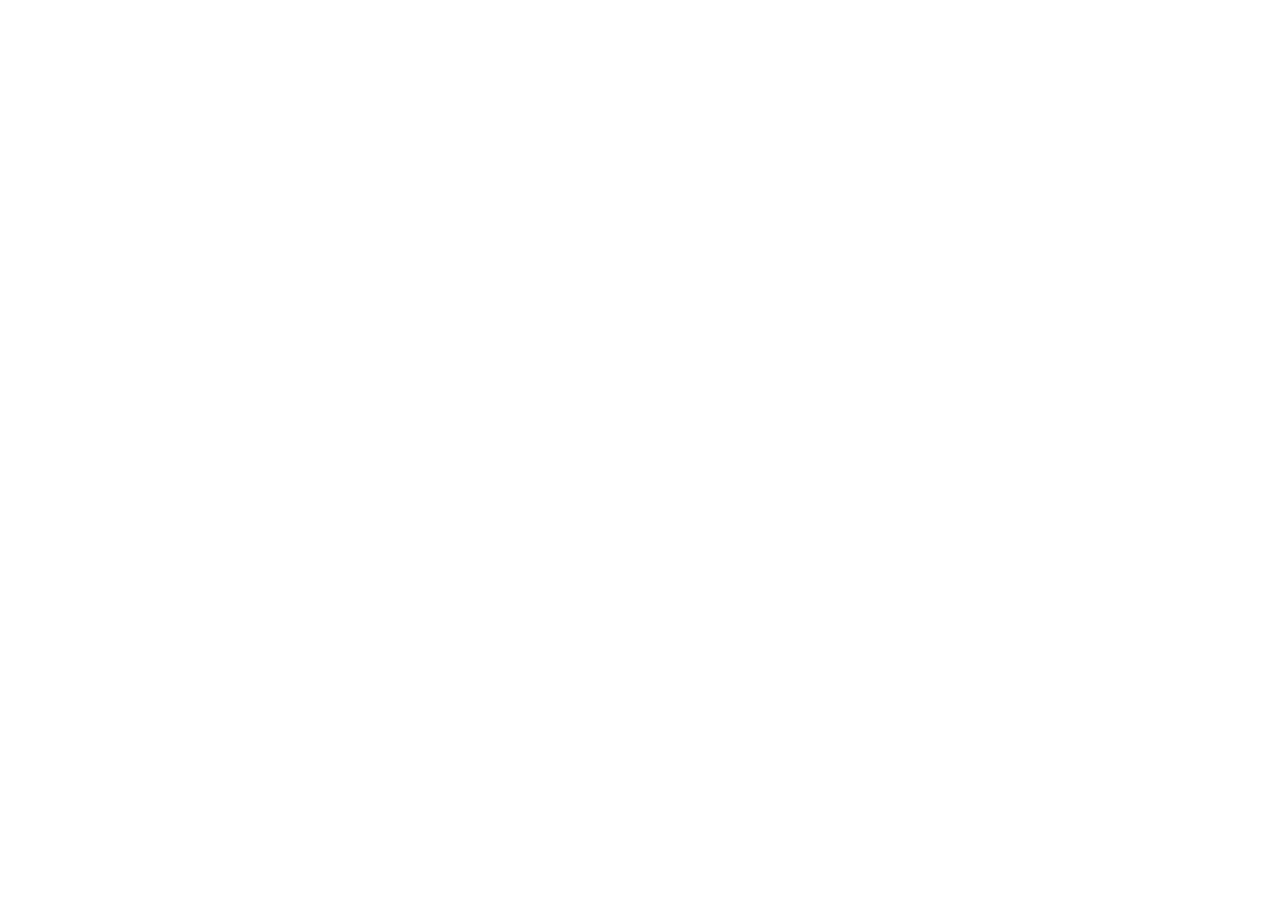
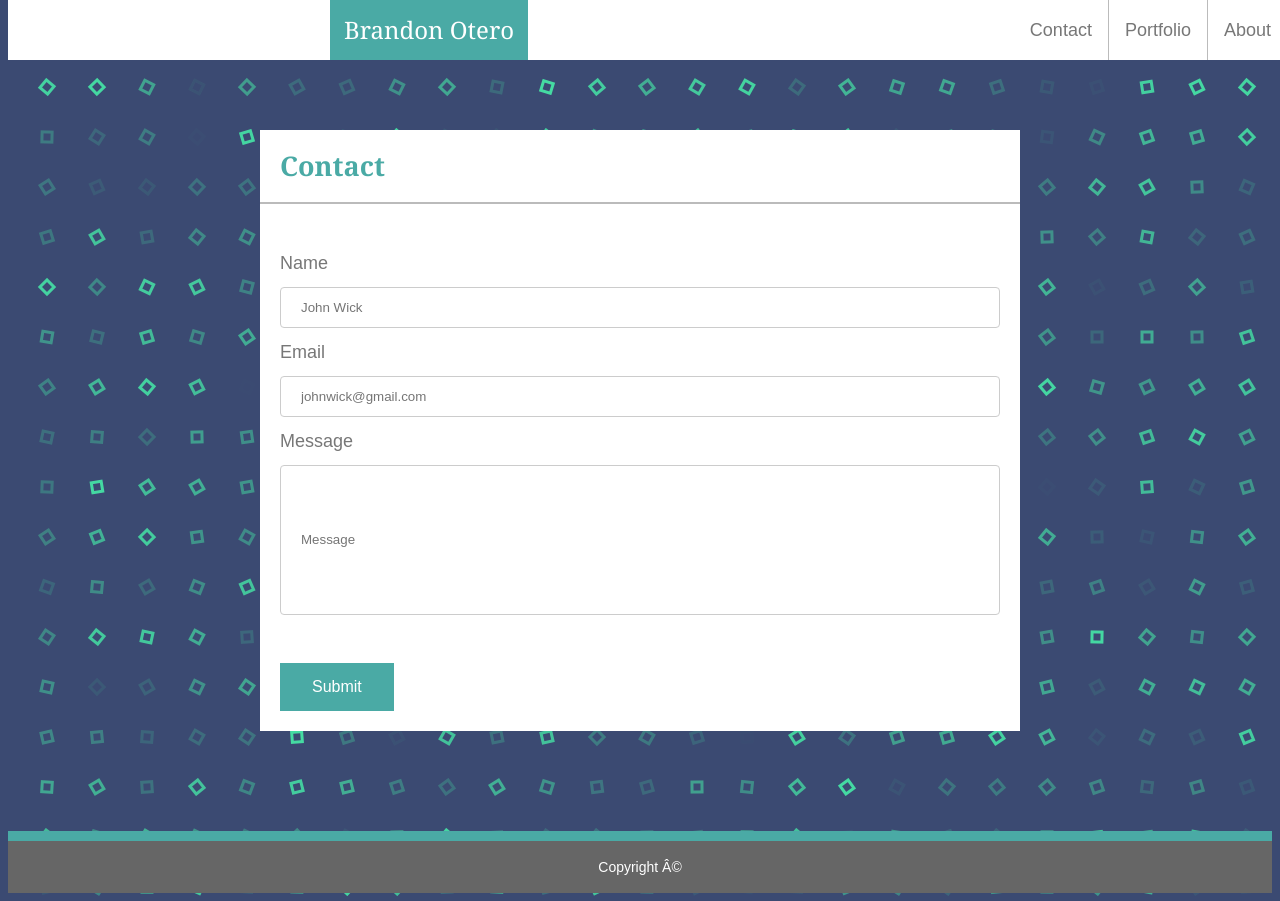
Before and after one commit to BrokeTheInternet/Basic-Portfolio, a plain HTML site: page contact.html in a window 1280 px wide. Before the commit the page ends 800 px from the top, so only its background shows below. Drawn offline with Linux system fonts and the light colour scheme.

Commit message:
Basic-Portfolio

```diff
--- a/assets/css/style.css
+++ b/assets/css/style.css
@@ -0,0 +1,182 @@
+* {
+    box-sizing: border-box;
+}
+
+body {
+    color: #777777;
+    font-family: 'Arial', 'Helvetica Neue', Helvetica, sans-serif;
+    font-size: 18px;
+    line-height: 32px;
+}
+
+ul {
+    list-style-type: none;
+    margin: 0;
+    padding: 0;
+    overflow: hidden;
+    background-color: #ffffff;
+    position: fixed;
+    top: 0;
+    width: 100%;
+}
+
+li {
+    float: right;
+    border-right:1px solid #bbb;
+}
+
+li a {
+    display: inline-block;
+    color: #777777;
+    text-align: center;
+    padding: 14px 16px;
+    text-decoration: none;
+}
+
+.top-bar {
+    background-color: #4aaaa5;
+    border: #cccccc;
+
+}
+
+#fixed {
+    background-color: #4aaaa5;
+    font-family: 'Georgia', Times, 'Times New Roman', serif;
+    font-size: 24px;
+    text-align: center;
+    position: fixed;
+    color: white;
+    padding: 14px;
+    padding-top: 14px;
+    padding-bottom: 14px;
+    top: 0;
+    left: 330px;
+    display: block;
+    z-index: 1;
+}
+
+.wrapper {
+    width: 960px;
+    margin: 0 auto;
+    padding: 100px;
+}
+
+#content {
+    background-color: #ffffff;
+    border: #dddddd;
+}
+
+h1 {
+    color: #4aaaa5;
+    font-family: 'Georgia', Times, 'Times New Roman', serif;
+    border-bottom:2px solid #bbb;
+    padding: 20px;
+}
+
+h2 {
+    color: #4aaaa5;
+    font-family: 'Georgia', Times, 'Times New Roman', serif;
+    border-bottom:2px solid #bbb;
+    padding: 20px;
+}
+
+p {
+    padding: 20px;
+}
+
+#profile-img {
+    width: 200px;
+    height: 200px;
+    padding: 20px;
+    float: left;
+}
+
+#apple-img {
+    width: 350px;
+    height: 200px;
+    padding: 20px;
+}
+
+#android-img{
+    width: 250px;
+    height: 200px;
+    padding: 20px;
+}
+
+#coding-img,
+#group-img,
+#personal-img   {
+    width: 300px;
+    height: 200px;
+    padding: 20px;
+}
+
+.desc {
+    padding: 10px;
+    text-align: center;
+    background-color: #4aaaa5;
+    color: white;
+    width: 300px;
+}
+
+input[type=text], select {
+    width: 100%;
+    padding: 12px 20px;
+    margin: 8px 0;
+    display: inline-block;
+    border: 1px solid #ccc;
+    border-radius: 4px;
+    box-sizing: border-box;
+  }
+
+  input[type=sms], select {
+    width: 100%;
+    height: 150px;
+    padding: 12px 20px;
+    margin: 8px 0;
+    display: inline-block;
+    border: 1px solid #ccc;
+    border-radius: 4px;
+    box-sizing: border-box;
+  }
+
+div {
+    border-radius: 0px;
+    padding: 20px;
+}
+
+.button {
+    background-color: #4aaaa5;
+    border: none;
+    color: white;
+    padding: 15px 32px;
+    text-align: center;
+    text-decoration: none;
+    display: inline-block;
+    font-size: 16px;
+    margin: 20px 20px;
+    cursor: pointer;
+}
+
+#bottom-line {
+    background-color: #4aaaa5;
+    position: relative;
+    padding: 0;
+    margin: 0%;
+    bottom: 0;
+    width: 100%;
+    height: 10px;
+
+}
+
+#foot {
+    background-color: #666666;
+    color: white;
+    text-align: center;
+    font-size: 14px;
+    position: relative;
+    margin: 0;
+    bottom: 0;
+    padding: 10px;
+    z-index: 2;
+}
--- a/contact.html
+++ b/contact.html
@@ -0,0 +1,61 @@
+<!DOCTYPE html>
+<html lang="en-us">
+<head>
+
+    <meta charset="UTC-8">
+    <title>Contact</title>
+
+    <link rel="stylesheet" type="text/css" href="assets/css/style.css">
+
+</head>
+
+<body style="background-image:url('assets/images/background1.png');">
+
+<header>
+
+    <div id="fixed">
+        Brandon Otero
+    </div>
+
+    <ul>
+        <li><a href="#About">About</a></li>
+        <li><a href="#Portfolio">Portfolio</a></li>
+        <li><a href="#Contact">Contact</a></li>
+    </ul>
+
+</header>
+
+<div class="wrapper">
+
+    <section id="content">
+
+    <h2>Contact</h2>
+
+    <div>
+        <form action="/action_page.php">
+            <label for="name">Name</label>
+            <input type="text" id="name" name="fname" placeholder="John Wick">
+
+            <label for="email">Email</label>
+            <input type="text" id="email" name="email1" placeholder="johnwick@gmail.com">
+
+            <label for="message">Message</label>
+            <input type="sms" id="message" name="fmessage" placeholder="Message">
+        </form>
+    </div>
+
+    <button class="button">Submit</button>
+
+    </section>
+
+</div>
+
+<div id="bottom-line"><br></div>
+
+    <footer id="foot">
+        Copyright ©
+    </footer>
+
+</body>
+
+</html>
```
Also changed, not shown: index.html (+42 -3 lines), portfolio.html (+63 -0 lines), assets/images/background1.png (added), assets/images/background2.png (added), assets/images/background3.png (added), assets/images/personalProject.jpg (renamed from assets/images/persoanlProject.jpg), assets/images/profile.jpg (renamed from assets/images/profileImg.jpg).
